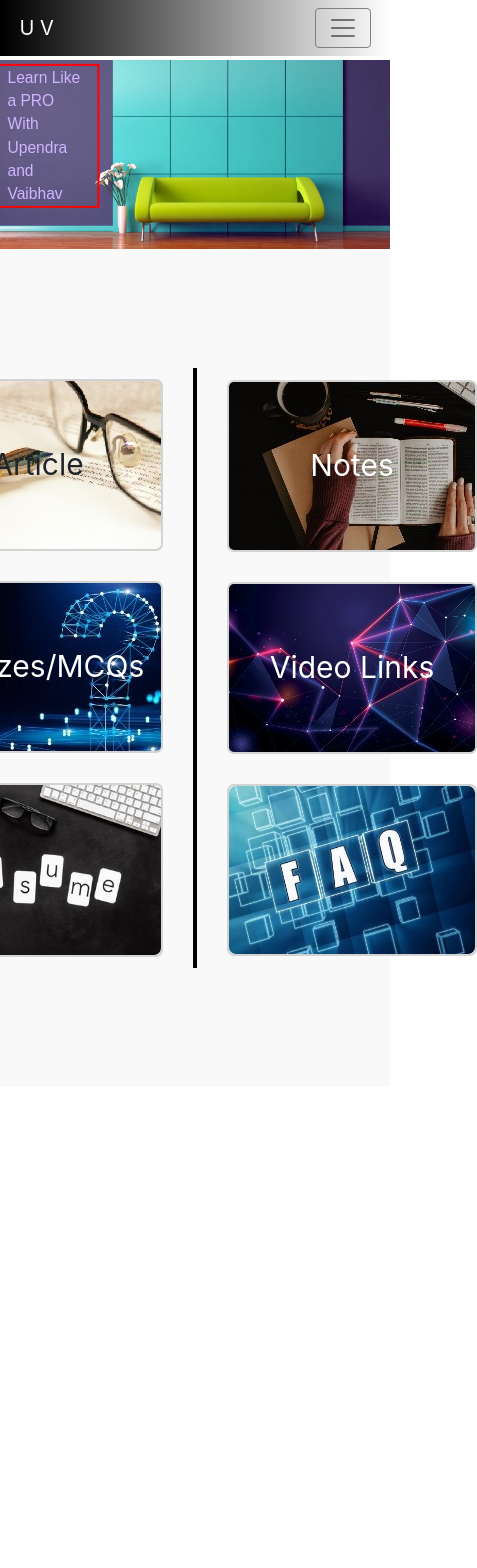
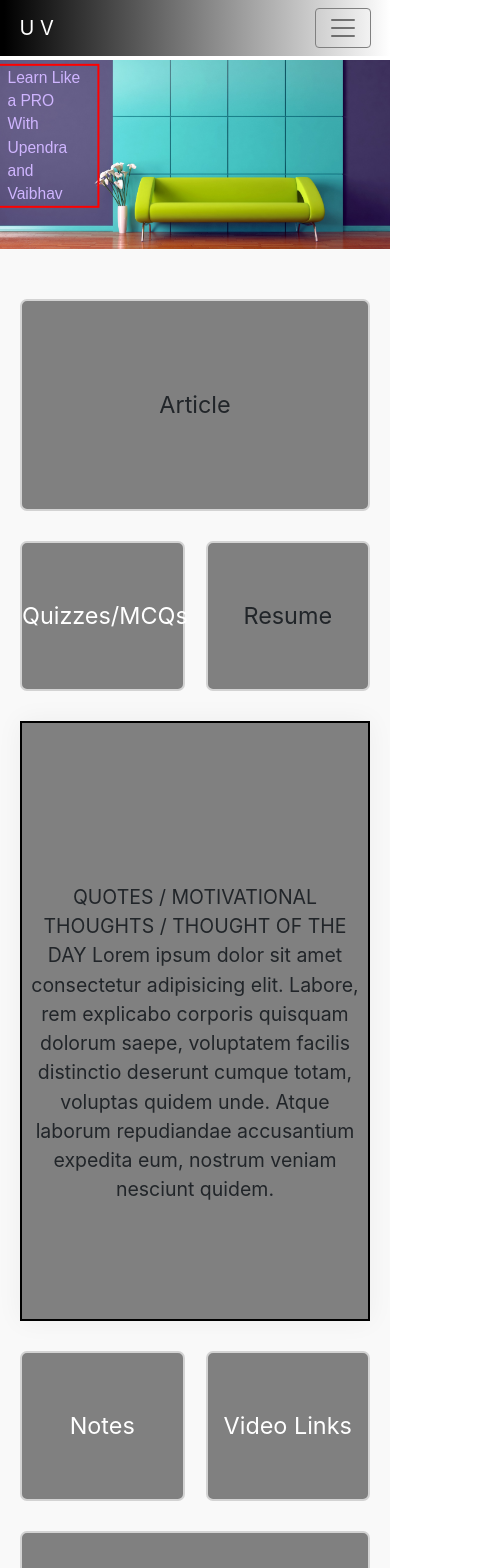
Before and after one commit to upendra2001/Educational-website-NightLight, a React (Create React App) app: page / in a window 390 px wide. Shown: the top 1568 px of the page, 477 px wide, since content can reach past the window. Before the commit the page ends 1087 px from the top, so only its background shows below. Built offline with nearby package versions, Linux system fonts and the light colour scheme; a web font is replaced by a local one.

Commit message:
made bottom landing page responsive

```diff
--- a/src/components/auth/SignUp.js
+++ b/src/components/auth/SignUp.js
@@ -1,7 +1,7 @@
 import React, { useState } from 'react'
 import { Link, Redirect } from 'react-router-dom'
 import '../../css/auth/signUp.css'
-import { handleNameError, handleEmailError, handlePasswordError, handlePhoneError } from "../common/validation";
+import { handleNameError, handleEmailError, handlePasswordError, handlePhoneError,handleConfirmPasswordError } from "../common/validation";
 export default function SignUp(props) {
 
     const {
@@ -18,6 +18,7 @@ export default function SignUp(props) {
     const [emailError, setEmailError] = useState("")
     const [passwordError, setPasswordError] = useState("")
     const [phoneError, setPhoneError] = useState("")
+    const [confirmPasswordError, setConfirmPasswordError] = useState("")
     const handleSignUp = (e) => {
         e.preventDefault();
         let data = phone + email + password + confirmPassword + name;
@@ -35,7 +36,7 @@ export default function SignUp(props) {
                 <div className="form-group row signUp-input">
                     <label htmlFor="inputEmail3" className="col-sm-2 col-form-label">Name</label>
                     <div className="col-sm-10">
-                        <input type="text" className="form-control" value={name} id="inputName3" placeholder="Enter Name" onChange={(e) => {
+                        <input autocomplete="off" type="text" className="form-control" value={name} id="inputName3" placeholder="Enter Name" onChange={(e) => {
                             setName(e.target.value);
                             if (!handleNameError(e.target.value)) setNameError("Enter valid name");
                             else setNameError('');
@@ -49,7 +50,7 @@ export default function SignUp(props) {
                 <div className="form-group row signUp-input">
                     <label htmlFor="inputEmail3" className="col-sm-2 col-form-label">Phone</label>
                     <div className="col-sm-10">
-                        <input type="telephone" className="form-control" value={phone} id="inputPhone3" placeholder="Enter Phone Number" onChange={(e) => {
+                        <input autocomplete="off" type="telephone" className="form-control" value={phone} id="inputPhone3" placeholder="Enter Phone Number" onChange={(e) => {
                             setPhone(e.target.value);
                             if (!handlePhoneError(e.target.value)) setPhoneError("Enter valid phone number");
                             else setPhoneError('');
@@ -63,7 +64,7 @@ export default function SignUp(props) {
                 <div className="form-group row signUp-input">
                     <label htmlFor="inputEmail3" className="col-sm-2 col-form-label">Email</label>
                     <div className="col-sm-10">
-                        <input type="email" className="form-control" id="inputEmail3" placeholder="Enter Email" value={email} onChange={(e) => {
+                        <input autocomplete="off" type="email" className="form-control" id="inputEmail3" placeholder="Enter Email" value={email} onChange={(e) => {
                             setEmail(e.target.value);
                             if (!handleEmailError(e.target.value)) setEmailError("Enter valid email");
                             else setEmailError('');
@@ -76,7 +77,7 @@ export default function SignUp(props) {
                 <div className="form-group row signUp-input">
                     <label htmlFor="inputPassword3" className="col-sm-2 col-form-label">Password</label>
                     <div className="col-sm-10">
-                        <input type="password" className="form-control" id="inputPassword3" autoComplete="new-password" placeholder="Enter Password" value={password} onChange={(e) => {
+                        <input autocomplete="off" type="password" className="form-control" id="inputPassword3" autoComplete="new-password" placeholder="Enter Password" value={password} onChange={(e) => {
                             setPassword(e.target.value)
                             if (!handlePasswordError(e.target.value)) setPasswordError("Password must be alphanumeric and it should be atleast of 8 characters");
                             else setPasswordError('');
@@ -89,7 +90,15 @@ export default function SignUp(props) {
                 <div className="form-group row signUp-input">
                     <label htmlFor="inputPassword3" className="col-sm-2 col-form-label">Confirm</label>
                     <div className="col-sm-10 ">
-                        <input type="password" className="form-control" id="inputConfirmPassword3" placeholder="Confirm Password" value={confirmPassword} onChange={(e) => setConfirmPassword(e.target.value)} />
+                        <input autocomplete="off" type="password" className="form-control" id="inputConfirmPassword3" placeholder="Confirm Password" value={confirmPassword} onChange={(e) => {
+                            setConfirmPassword(e.target.value);
+                            if (!handleConfirmPasswordError(e.target.value,password)) setConfirmPasswordError("Password did not match");
+                            else setConfirmPasswordError('');
+                            }}
+                        />
+                        {
+                            (confirmPasswordError) ? <p className="signUp-error mb-0">{confirmPasswordError}</p> : null
+                        }
                     </div>
                 </div>
                 <button onClick={(e) => handleSignUp(e)} className="signUp-button">Register</button>
--- a/src/components/common/validation.js
+++ b/src/components/common/validation.js
@@ -74,3 +74,10 @@ export const handlePhoneError = (phone) => {
     if ((phone.length === 14 && tphone.match(/^[0-9]+$/)) || (phone.length === 10 && phone.match(/^[0-9]+$/))) return true;
     return false;
 }
+
+
+export const handleConfirmPasswordError = (confirmPassword,password) => {
+    if(confirmPassword!==password) return false;
+    return true;
+
+}
--- a/src/components/home/Collections.js
+++ b/src/components/home/Collections.js
@@ -12,26 +12,26 @@ export default function Collections() {
                     <div className="col-items col-left-top">
                         <p>Article</p>
                     </div>
-                    <div className="col-items col-left-mid">
+                    <div className="col-items col-left-mid col-left-mid-bottom">
                         <p>Quizzes/MCQs</p>
                     </div>
-                    <div className="col-items col-left-bottom">
-                        <img src={resume} alt="..." />
+                    <div className="col-items col-left-bottom col-left-mid-bottom">
+                        <p>Resume</p>
                     </div>
                 </div>
                 <div className="container-col col-mid">
-                    {/* <p> QUOTES / MOTIVATIONAL THOUGHTS / THOUGHT OF THE DAY</p> */}
-                    <img src={quote} alt="..." />
+                    <p> QUOTES / MOTIVATIONAL THOUGHTS / THOUGHT OF THE DAY Lorem ipsum dolor sit amet consectetur adipisicing elit. Labore, rem explicabo corporis quisquam dolorum saepe, voluptatem facilis distinctio deserunt cumque totam, voluptas quidem unde. Atque laborum repudiandae accusantium expedita eum, nostrum veniam nesciunt quidem.</p>
+                    {/* <img src={quote} alt="..." /> */}
                 </div>
                 <div className="container-col col-right">
-                    <div className="col-items col-right-top">
+                    <div className="col-items col-right-top col-right-top-mid">
                         <p>Notes</p>
                     </div>
-                    <div className="col-items col-right-mid">
+                    <div className="col-items col-right-mid col-right-top-mid">
                         <p>Video Links</p>
                     </div>
                     <div className="col-items col-right-bottom">
-                        <img src={faqs} alt="..." />
+                        <p>FAQs!!</p>
                     </div>
                 </div>
             </div>
--- a/src/css/home/collections.css
+++ b/src/css/home/collections.css
@@ -10,9 +10,6 @@
     justify-content: center;
 }
 
-.container-col {
-    /* dis */
-}
 
 .col-items {
     min-width: 250px;
@@ -29,7 +26,7 @@
 .col-items p {
     text-align: center;
     margin: 25% 0;
-    font-size: 30px;
+    font-size: 1.7vw;
 }
 
 .col-mid {
@@ -43,8 +40,8 @@
 
 .col-mid p {
     text-align: center;
-    margin: 10% 10%;
-    font-size: 50px;
+    margin: 50% 0
+    /* font-size: 1.5vw; */
 }
 
 .col-left-top{
@@ -58,11 +55,8 @@
    color:white;
 
 }
-.col-left-bottom img{
-    width: 100%;
-    height: 170px;
-    border-radius: 7px;
-
+.col-left-bottom {
+    /* background-image: url(../../assets/resume-copy-on-work-place-260nw-1434400523.jpg);   */
 }
 .col-right-top{
     background-image: url(../../assets/photo-1581447109217-19026003eba5_adobespark\ \(1\).jfif);
@@ -76,12 +70,79 @@
 .col-right-mid p{
     color:white;
 }
-.col-right-bottom img{
-    /* background-image: url(../../assets/Bhagavad-Gita-Quotes-1.jpg); */
-    width: 100%;
-    height: 168px;
-    border-radius: 7px;
+.col-right-bottom {
+    /* background-image: url(../../assets/FAQ_0130.jpg);  */
 }
 .col-mid img{
     width: 100%;
 }
+
+@media (max-width: 600px) {
+    /* ...............Left Col...... */
+    .main-container {
+        display: block;
+    }
+    .col-items p {
+        width: 100%;
+        text-align: center;
+        /* vertical-align: auto; */
+        margin: auto 0;
+        font-size: 6vw;
+    }
+
+    .collection-container{
+        padding: 20px;
+    }
+    .col-items {
+        min-width: unset;
+        max-width: none;
+    }
+    .col-left-mid-bottom{
+        display: flex;
+        flex-direction: row;
+    }
+    .col-left-mid, .col-left-bottom{
+        width: 47%;
+        display: inline-flex;
+        margin-top: 0;
+    }
+    .col-left-mid{
+        margin-right: 6%;
+    }
+    .col-items, .col-mid{
+        background-color: grey !important;
+        background-image: none;
+    }
+    /* -------------Right Col------------------- */
+    .col-right-top-mid{
+        display: flex;
+        flex-direction: col;
+        justify-content: center;
+    }
+    .col-right-top,.col-right-mid{
+        width: 47%;
+        display: inline-flex;
+        margin-bottom: 0;
+    }
+    .col-right-top{
+        margin-right: 6%;
+    }
+
+    /* ..................MID COL..................... */
+
+    .col-mid{
+        max-width: none;
+        min-width: none;
+        max-height: 500px;
+        min-width: none;
+        margin: 0;
+        width: 100%;
+    }
+    .col-left-top p,.col-right-bottom p{
+        margin:25% 0;
+    }
+    .col-mid p{
+        margin:10rem 0;
+        font-size: 5vw;
+    }
+}
```
